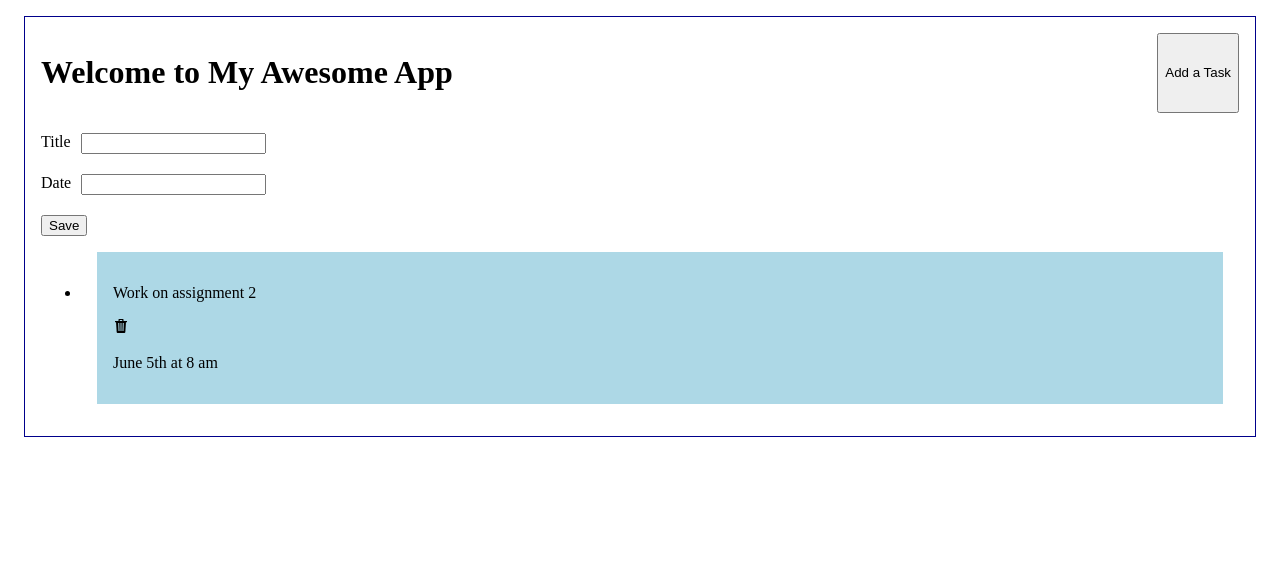
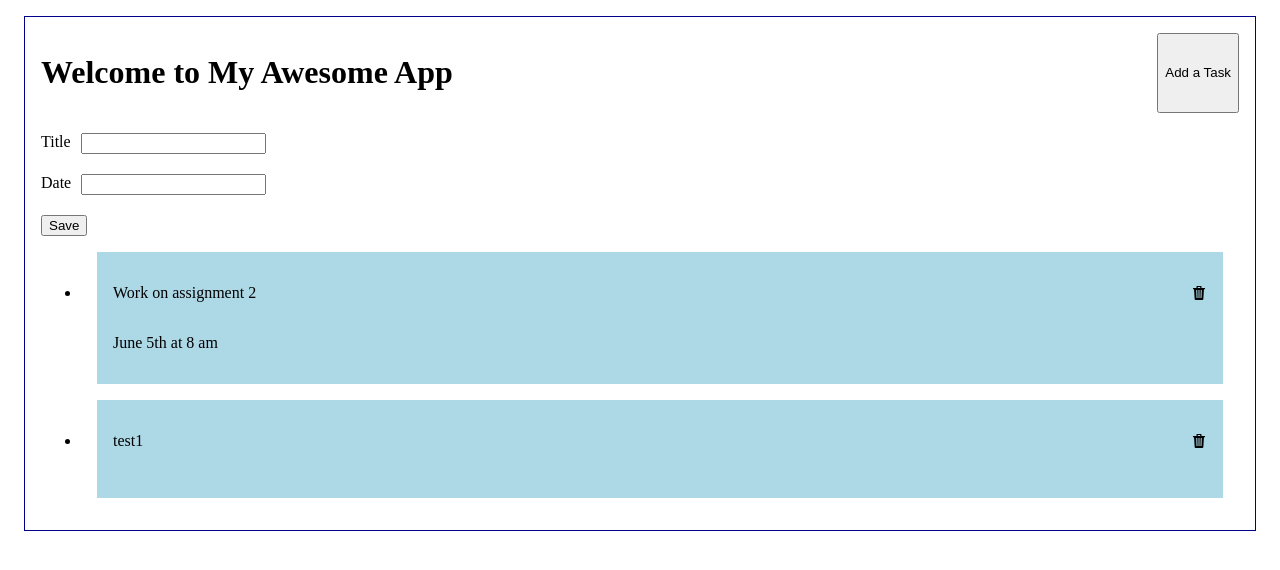
Before and after one commit to Ying29-Wang/CS5610, a React (Vite) app in the folder week9/my-react-app/: page / in a window 1280 px wide. Shown: the top 570 px of the page. Built offline with nearby package versions, Linux system fonts and the light colour scheme; data requests are answered from the project's data file.

Commit message:
adjust css

```diff
--- a/week9/my-react-app/db.json
+++ b/week9/my-react-app/db.json
@@ -4,6 +4,11 @@
       "id": "3",
       "title": "Work on assignment 2",
       "date": "June 5th at 8 am"
+    },
+    {
+      "id": 3144,
+      "title": "test1",
+      "date": ""
     }
   ]
 }
--- a/week9/my-react-app/src/components/AddTask.jsx
+++ b/week9/my-react-app/src/components/AddTask.jsx
@@ -2,9 +2,9 @@ import React, { useState } from "react";
 import Task from "./Task";
 
 export default function AddTask() {
-    const[title, setTitle] = useState("");
-    const[date, setDate] = useState("");
-    function submitHanlder(e) {
+    const [title, setTitle] = useState("");
+    const [date, setDate] = useState("");
+    async function submitHanlder(e) {
         e.preventDefault();
         const newTask = {
             id: Math.floor(Math.random() * 10000),
@@ -14,6 +14,18 @@ export default function AddTask() {
         console.log(newTask);
         setDate("");
         setTitle("");
+        // send a post request to the server
+        try {
+            await fetch("http://localhost:5001/tasks", {
+                method: "POST",
+                headers: {
+                    "Content-Type": "application/json",
+                },
+                body: JSON.stringify(newTask),
+            })
+        } catch (error) {
+            console.log(error);
+        }
     }
         return (
             <form onSubmit={submitHanlder}>
@@ -22,7 +34,7 @@ export default function AddTask() {
                     <input
                         type="text"
                         value={title}
-                    onChange={function(e) {
+                        onChange={function (e) {
                             setTitle(e.target.value);
                         }}
                     />
@@ -33,5 +45,5 @@ export default function AddTask() {
                 </div>
                 <button type="submit"> Save </button>
             </form>
-    )
+        );
     }
--- a/week9/my-react-app/src/index.css
+++ b/week9/my-react-app/src/index.css
@@ -16,10 +16,11 @@
   margin: 1em;
 }
 
-.taskTitleStauts {
+.taskTitleStatus {
   display: flex;
   justify-content: space-between;
   align-items: center;
+  width: 100%;
 }
 
 .form-control {
```
Lines whose indentation alone changed are shown as unchanged.
